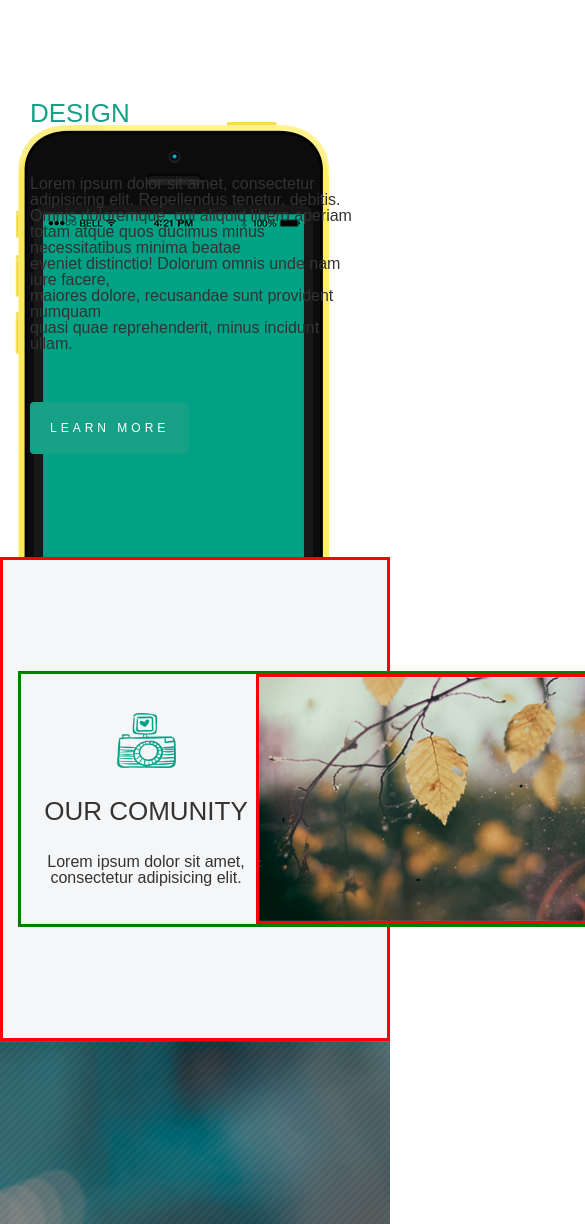
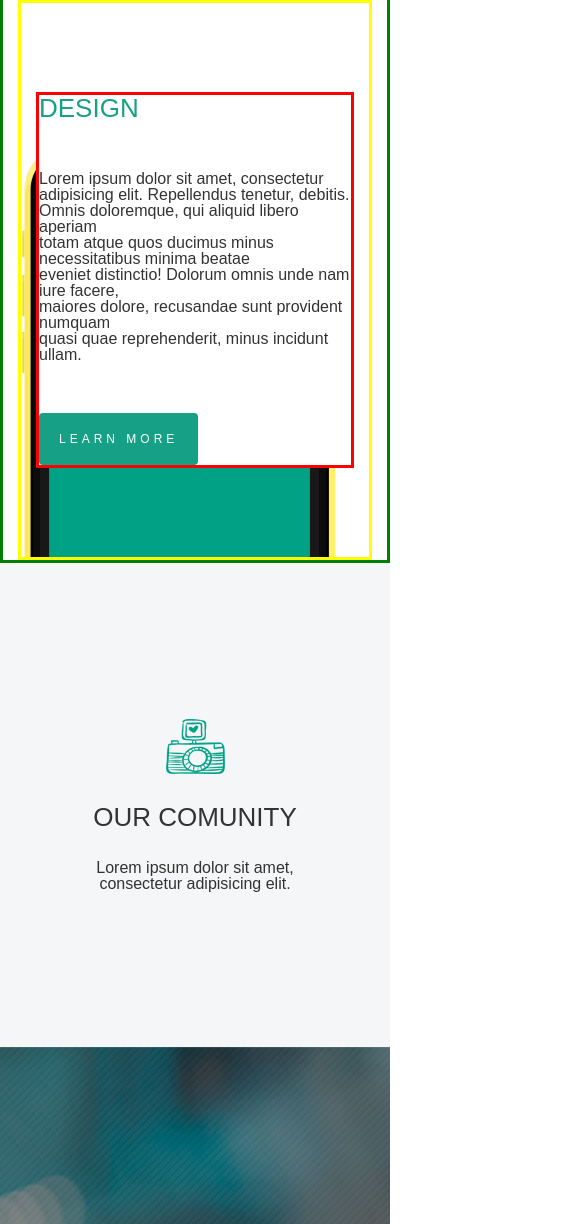
Before and after one commit to sdudents/one-work.github.io, a plain HTML site: page index.html in a window 390 px wide. Shown: the part 1291-2515 px from the top of the page, 585 px wide, since content can reach past the window. Drawn offline with Linux system fonts and the light colour scheme; a script that the page names is missing.

Commit message:
Add files via upload

```diff
--- a/css/style.less
+++ b/css/style.less
@@ -163,16 +163,17 @@ header {
 		display: flex;
 		flex-direction: column;
 		justify-content: center;
-		border: solid red;
+
 		.slider__container {
-				width: 1024px;
 				display: flex;
 				align-items: center;
-				border: solid green;
-				justify-content: center;
+				justify-content: space-between;
+
+
 				 	.left_block {
-				 		width:;
-				 		border: solid space;
+						width: 250px;
+
+
 				 		img {
 				 			margin: 0 auto;
 				 		}
@@ -193,7 +194,6 @@ header {
 					.slider__block {
 					max-width: 768px;
 					position: relative;
-					border: solid red;
 
 
 					div img {
@@ -202,7 +202,7 @@ header {
 					cursor: pointer;
 					}
 					div img:first-child {
-						margin-left: 0;
+;
 					}
 				}
 			}
@@ -428,26 +428,25 @@ article {
 }
 
 /* Landscape phone to portrait tablet */
-@media (max-width: 769px) {
-	article {
-		border: solid green;
-		.block {
-			border: solid yellow;
-			width: ;
-			.left_info {
-				border: solid red;
+@media (max-width: 768px) {
 
-			}
-			.img {
-				border: solid grey;
-			}
-		}
-	}
 
 }
 
 /* Landscape phones and down */
-@media (max-width: 460px) {
+@media (max-width: 570px) {
+	.main_slider {
+		border: solid green;
+		.main_slider__block {
+			border: solid yellow;
+
+			background-color: red;
+			.slider {
+				border: solid red;
+				background-color: #fff;
+			}
+		}
+	}
 
 	.main_footer {
 		.main_footer__block {
--- a/index.html
+++ b/index.html
@@ -45,7 +45,7 @@
 			<a name="start"></a>
 		</section>
 		<section class="main_slider container">
-			<div class="main_slider__block  container">
+			<div class="main_slider__block  container ">
 				<div class="slider">
 					<h2>design</h2>
 					<p>Lorem ipsum dolor sit amet, consectetur adipisicing elit. Repellendus tenetur, debitis. Omnis doloremque, qui aliquid libero aperiam<br>totam atque quos ducimus minus necessitatibus minima beatae<br>eveniet distinctio! Dolorum omnis unde nam iure facere,<br>maiores dolore, recusandae sunt provident numquam<br>quasi quae reprehenderit, minus incidunt ullam.</p>
@@ -61,8 +61,7 @@
 							<h2>our comunity</h2>
 							<p>Lorem ipsum dolor sit amet, consectetur adipisicing elit.</p>
 						</div>
-						<div class="slider__block">
-
+						<div class="slider__block hidden-xs">
 								<div>
 									<img src="img/car.png" alt="">
 								</div>
@@ -72,12 +71,8 @@
 								<div>
 									<a href="https://twitter.com/RESPUBLICA24"><img src="img/twitter.jpg" alt=""></a>
 								</div>
-
 						</div>
-
 			</div>
-
-
 		</section>
 		<section class="main_footer">
 			<div class="main_footer__block">
@@ -95,7 +90,6 @@
 				</div>
 			</div>
 		</section>
-
 	</main>
 	<footer class="footer container-fluid">
 			<section class="footer_block conteinter">
@@ -110,7 +104,7 @@
 			</section>
 	</footer>
 	<article>
-		<section>
+
 		<div class="block container">
 			<div class="left_info">
 				<p>credits</p>
@@ -124,7 +118,6 @@
 				<img src="img/green_photo.png" alt="photo">
 			</div>
 		</div>
-	</section>
 	</article>
 
 
```
Also changed, not shown: css/style.css.
